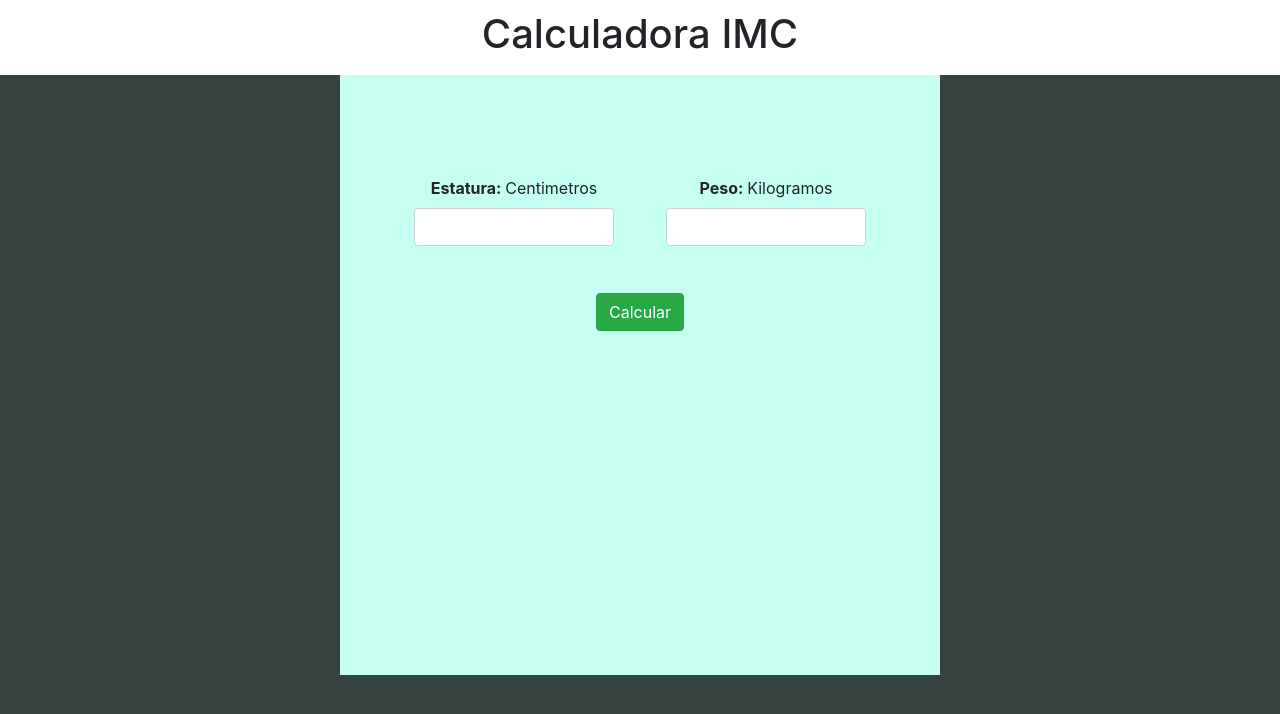
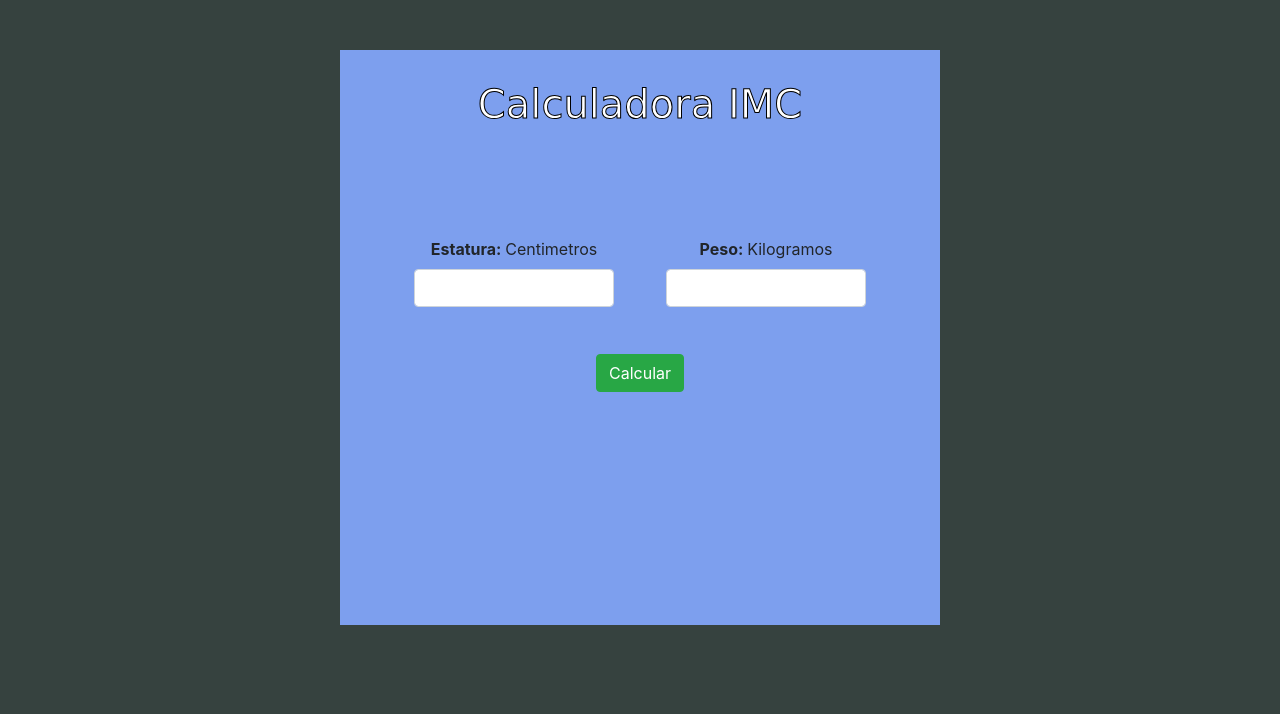
Before and after one commit to Cacerespedro94/Calculadora-IMC, a plain HTML site: page index.html in a window 1280 px wide. Shown: the top 714 px of the page. Drawn offline with nearby package versions, Linux system fonts and the light colour scheme.

Commit message:
Enhance the views

```diff
--- a/index.html
+++ b/index.html
@@ -11,13 +11,13 @@
 	<title >Calculadora IMC</title>
 </head>
 <body>
-	<div id="titulo">
-		<h1>Calculadora IMC</h1>
-	</div>
+
 <div id="fondo">
 <div id="caja">
+<div id="titulo">
 
-
+	</div>
+<h1>Calculadora IMC</h1>
 	<div class="form-group">
 	<form action="" method="POST" id="formulario" onsubmit="return false">
  	<table  id="tabla">
@@ -59,7 +59,5 @@
 
 </div>
 </div>
-
-
 </body>
 </html>
--- a/style/style.css
+++ b/style/style.css
@@ -1,6 +1,7 @@
 #titulo{
+	color:black;
 	text-align: center;
-	padding: 10px;
+	background: #36423f;
 }
 
 #formulario{
@@ -11,14 +12,15 @@ padding-top: 100px;
 #caja{
 	width: 600px;
 	height: 600px;
-	background-color: #c4fff1;
+	background-color: #7d9fee;
 	margin-left: auto;
 	margin-right: auto;
-	margin-top: 50px;
+
 }
 #fondo{
 	background-color: #36423f;
 	height: 1920px;
+	padding: 25px;
 }
 #titulo{
 	height: 25px;
@@ -49,3 +51,12 @@ padding-top: 100px;
 #submit{
 margin-top: 20px;
 }
+h1{
+	font-family: Vegur, 'PT Sans', Verdana, sans-serif;
+	text-align: center;
+	color:white;
+	margin-left: auto;
+	margin-right: auto;
+	-webkit-text-stroke: 1px black;
+	margin-top: 30px;
+}
```
